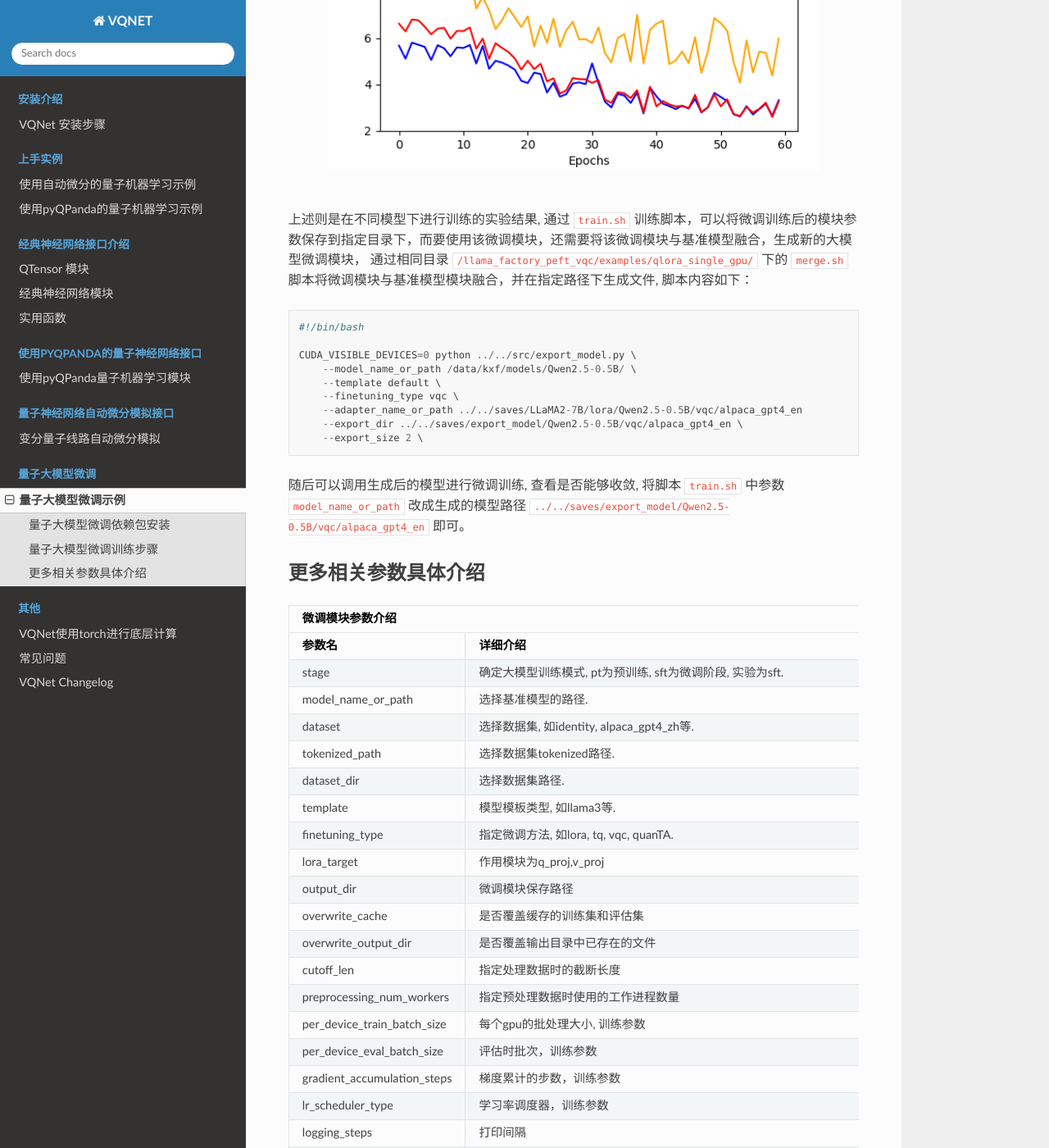
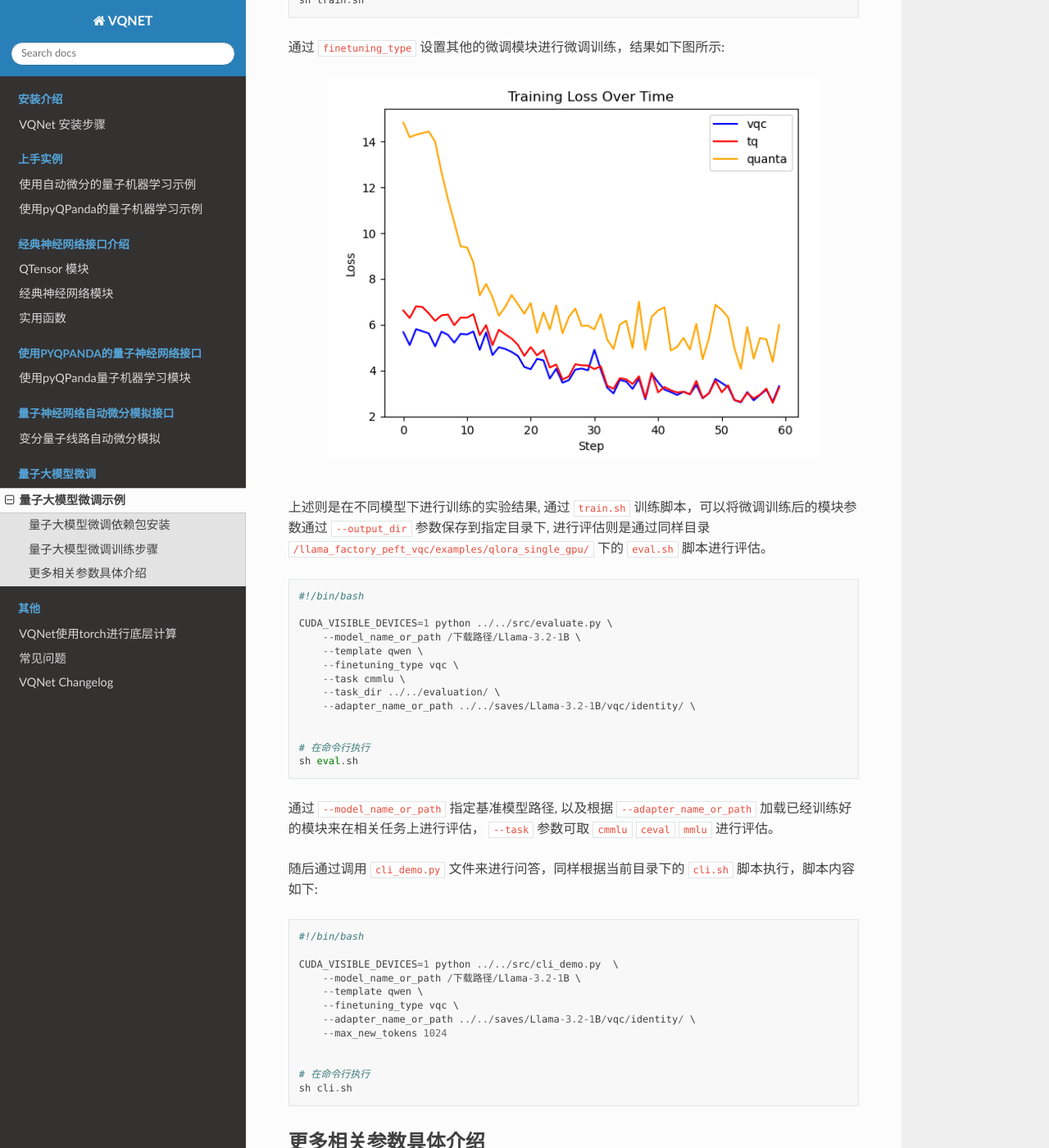
Before and after one commit to OriginQ/VQNET2.0-tutorial, a Sphinx documentation site: the page built from source/rst/llm.rst, in a window 1280 px wide and 1400 px high, scrolled down 3677 px. Shown: the whole window at 82% size. Built offline with Sphinx 7.4.7 and the Read the Docs theme 3.1.0, drawn with Linux system fonts in a browser that asks for light colours; some of the changed text lies outside the part shown.

Commit message:
[fix] fix some introduction

```diff
--- a/source/rst/llm.rst
+++ b/source/rst/llm.rst
@@ -47,7 +47,18 @@
 
 完成需求包安装后, 可以参考文件目录 ``/llama_factory_peft_vqc/examples/qlora_single_gpu/`` 下 ``train.sh`` 等脚本, 根据脚本指定训练基准模型，微调模块选择，微调模块输出路径等参数.
 
-``train.sh`` 脚本样例如下，确定基准模型、数据集、输出的路径等参数信息：
+下载 ``Qwen2.5-0.5B`` 模型可在网址 https://huggingface.co/Qwen/Qwen2.5-0.5B?clone=true 上下载， 其他模型一样:
+
+.. code-block::
+
+    # 安装Qwen2.5-0.5B
+    git clone https://huggingface.co/Qwen/Qwen2.5-0.5B
+
+    # 或者基于ssh下载
+    git clone git@hf.co:Qwen/Qwen2.5-0.5B
+
+
+``train.sh`` 脚本样例如下，确定基准模型、数据集、输出的路径等参数信息， 其中 ``model_name_or_path`` 放入自己下载 ``Qwen2.5-0.5B`` 模型的绝对路径,
 
 .. code-block::
 
@@ -55,14 +66,14 @@
 
     CUDA_VISIBLE_DEVICES=1 python ../../src/train_bash.py \
         --stage sft \
-        --model_name_or_path /data/kxf/models/Qwen2.5-0.5B/ \
+        --model_name_or_path /下载路径/Qwen2.5-0.5B/ \
         --dataset alpaca_gpt4_en \
         --tokenized_path ../../data/tokenized/alpaca_gpt4_en/ \
         --dataset_dir ../../data \
-        --template default \
+        --template qwen \
         --finetuning_type vqc \
         --lora_target q_proj,v_proj \
-        --output_dir ../../saves/LLaMA2-7B/lora/Qwen2.5-0.5B/vqc/alpaca_gpt4_en \
+        --output_dir ../../saves/Qwen2.5-0.5B/vqc/alpaca_gpt4_en \
         --overwrite_cache \
         --overwrite_output_dir \
         --cutoff_len 1024 \
@@ -85,6 +96,9 @@
         --fp16 \
         --do-train \
 
+    # 在命令行执行
+    sh train.sh
+
 在量子大模型微调模块中, 相较经典的大模型微调模块, 添加了三种额外的微调方式, 分别为：
 
 ``vqc`` : 基于VQNet实现的vqc微调模块
@@ -103,7 +117,7 @@
 
 上图则是基于 ``Qwen2.5-0.5B`` 基准模型在数据集 ``alpaca_gpt4_en`` 下的训练结果， 其中, 可以观察到, 基于VQNet的 ``vqc`` 模块取得了最好的实验结果，以此证明了基于量子线路来做大模型微调任务的有效性。
 
-在不同的基准模型下如 ``Llama-3.2-1B`` 下同样也能取得同样的结果，在数据集 ``identity`` 上的训练脚本样例如下：
+在不同的基准模型下如 ``Llama-3.2-1B`` 下同样也能取得同样的结果，在数据集 ``identity`` 上的训练脚本样例如下,  ``Llama-3.2-1B`` 同样需要自行下载：
 
 .. code-block::
 
@@ -111,14 +125,14 @@
 
     CUDA_VISIBLE_DEVICES=1 python ../../src/train_bash.py \
         --stage sft \
-        --model_name_or_path /data/kxf/models/Llama-3.2-1B \
+        --model_name_or_path /下载路径/Llama-3.2-1B \
         --dataset identity \
         --tokenized_path ../../data/tokenized/identity/ \
         --dataset_dir ../../data \
         --template default \
-        --finetuning_type quanTA \
+        --finetuning_type vqc \
         --lora_target q_proj,v_proj \
-        --output_dir ../../saves/LLaMA2-7B/lora/Llama-3.2-1B/quanTA/identity/2024_12_05 \
+        --output_dir ../../saves/Llama-3.2-1B/vqc/identity/ \
         --overwrite_cache \
         --overwrite_output_dir \
         --cutoff_len 1024 \
@@ -141,6 +155,9 @@
         --fp16 \
         --do-train \
 
+    # 在命令行执行
+    sh train.sh
+
 
 通过 ``finetuning_type`` 设置其他的微调模块进行微调训练，结果如下图所示:
 
@@ -150,22 +167,43 @@
 
 |
 
-上述则是在不同模型下进行训练的实验结果, 通过 ``train.sh`` 训练脚本，可以将微调训练后的模块参数保存到指定目录下，而要使用该微调模块，还需要将该微调模块与基准模型融合，生成新的大模型微调模块，
-通过相同目录 ``/llama_factory_peft_vqc/examples/qlora_single_gpu/`` 下的 ``merge.sh`` 脚本将微调模块与基准模型模块融合，并在指定路径下生成文件, 脚本内容如下：
+上述则是在不同模型下进行训练的实验结果, 通过 ``train.sh`` 训练脚本，可以将微调训练后的模块参数通过 ``--output_dir`` 参数保存到指定目录下,
+进行评估则是通过同样目录 ``/llama_factory_peft_vqc/examples/qlora_single_gpu/``  下的 ``eval.sh`` 脚本进行评估。
 
 .. code-block::
 
     #!/bin/bash
 
-    CUDA_VISIBLE_DEVICES=0 python ../../src/export_model.py \
-        --model_name_or_path /data/kxf/models/Qwen2.5-0.5B/ \
-        --template default \
+    CUDA_VISIBLE_DEVICES=1 python ../../src/evaluate.py \
+        --model_name_or_path /下载路径/Llama-3.2-1B \
+        --template qwen \
         --finetuning_type vqc \
-        --adapter_name_or_path ../../saves/LLaMA2-7B/lora/Qwen2.5-0.5B/vqc/alpaca_gpt4_en
-        --export_dir ../../saves/export_model/Qwen2.5-0.5B/vqc/alpaca_gpt4_en \
-        --export_size 2 \
+        --task cmmlu \
+        --task_dir ../../evaluation/ \
+        --adapter_name_or_path ../../saves/Llama-3.2-1B/vqc/identity/ \
 
-随后可以调用生成后的模型进行微调训练, 查看是否能够收敛, 将脚本 ``train.sh`` 中参数 ``model_name_or_path`` 改成生成的模型路径 ``../../saves/export_model/Qwen2.5-0.5B/vqc/alpaca_gpt4_en`` 即可。
+
+    # 在命令行执行
+    sh eval.sh
+
+通过 ``--model_name_or_path`` 指定基准模型路径, 以及根据 ``--adapter_name_or_path`` 加载已经训练好的模块来在相关任务上进行评估， ``--task`` 参数可取 ``cmmlu`` ``ceval`` ``mmlu`` 进行评估。
+
+随后通过调用 ``cli_demo.py`` 文件来进行问答，同样根据当前目录下的 ``cli.sh`` 脚本执行，脚本内容如下:
+
+.. code-block::
+
+    #!/bin/bash
+
+    CUDA_VISIBLE_DEVICES=1 python ../../src/cli_demo.py  \
+        --model_name_or_path /下载路径/Llama-3.2-1B \
+        --template qwen \
+        --finetuning_type vqc \
+        --adapter_name_or_path ../../saves/Llama-3.2-1B/vqc/identity/ \
+        --max_new_tokens 1024
+
+
+    # 在命令行执行
+    sh cli.sh
 
 更多相关参数具体介绍
 -------------------------
@@ -206,9 +244,8 @@
 fp16                                是否使用fp16混合精度训练, 在vqc模块使用float32
 do-train                            是否指定是训练任务
 adapter_name_or_path                选择训练结束后生成文件路径
-export_dir                          合成后的模型路径
-export_size                         导出模型的批次大小
-export_legacy_format                这个参数指定是否使用旧的导出格式，确定到处格式可以在其他环境中部署
+task                                选择任务, 目前支持ceval, cmmlu, mmlu
+task_dir                            指定任务路径
 ==============================     ===================================================================
 
 其中参数详细介绍可以参考网址 https://llamafactory.readthedocs.io/zh-cn/latest/advanced/arguments.html
```
Also changed, not shown: other parts of source/rst/llm.rst (+2 -2 lines), source/rst/images/peft_vqc1.png, source/rst/images/peft_vqc2.png.
